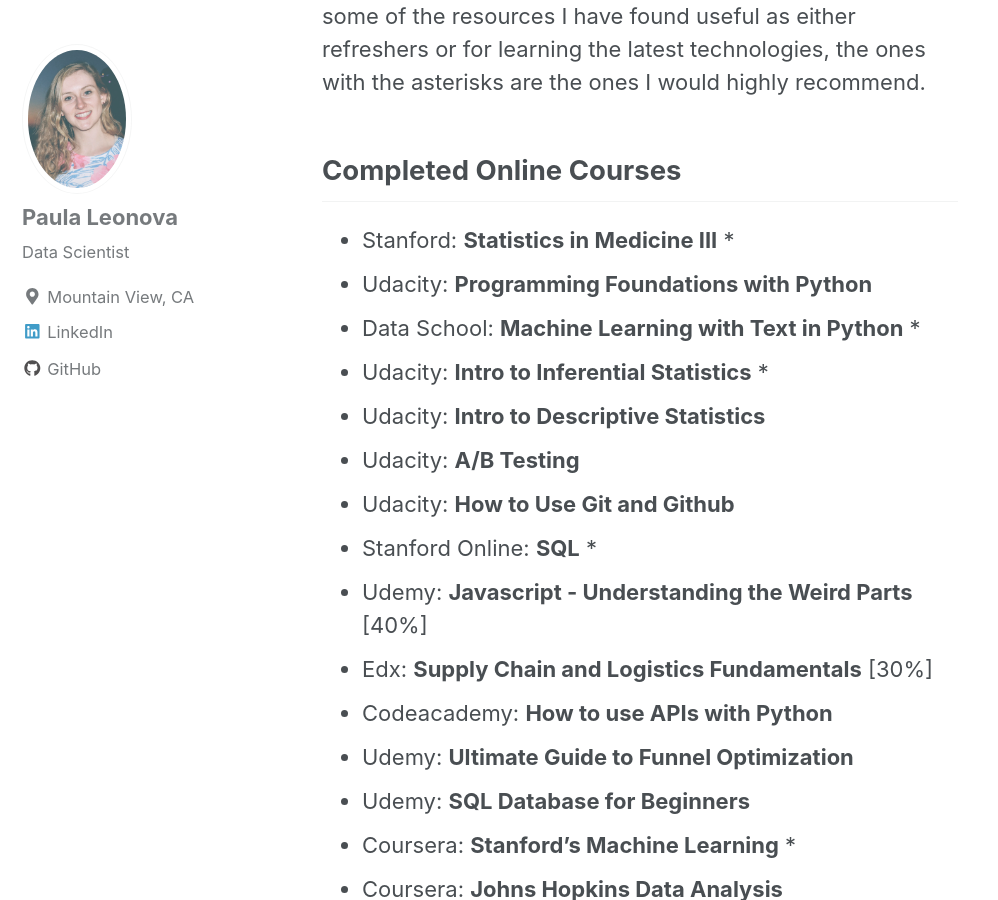
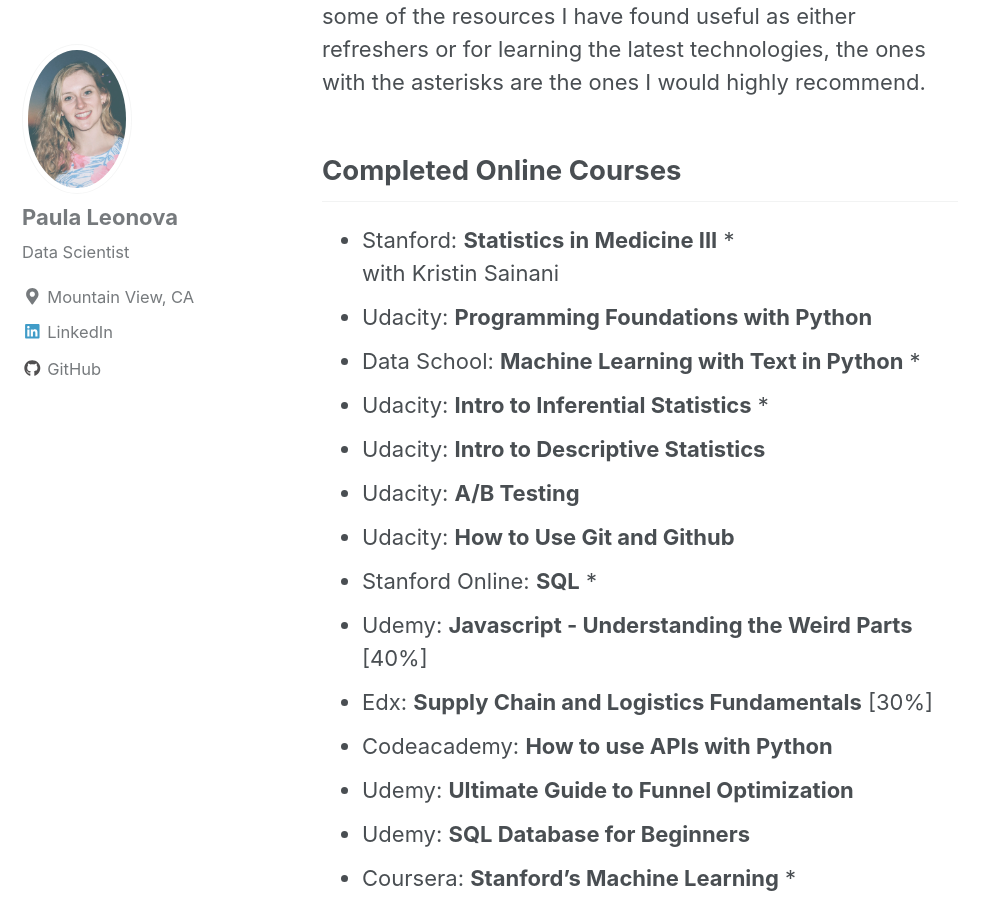
Before and after one commit to pleonova/pleonova.github.io, a Jekyll site: the page built from _pages/education.md, in a window 1280 px wide and 900 px high, scrolled down 616 px. Shown: the whole window, without its empty margins (0-998 px from the left). Built offline with Jekyll 4.4.1, drawn with Linux system fonts in a browser that asks for light colours; nearby versions of some CDN libraries.

```diff
--- a/_pages/education.md
+++ b/_pages/education.md
@@ -11,7 +11,8 @@ Around the time I graduated, MOOCs were just taking off (MOOCs - Massive Open On
 Though I've only scratched the tip of the iceberg, below are some of the resources I have found useful as either refreshers or for learning the latest technologies, the ones with the asterisks are the ones I would highly recommend.
 
 ## Completed Online Courses
-- Stanford: **Statistics in Medicine III** *
+- Stanford: **Statistics in Medicine III** * <br />
+  with Kristin Sainani
 - Udacity: **Programming Foundations with Python**
 - Data School: **Machine Learning with Text in Python** *
 - Udacity: **Intro to Inferential Statistics** *
```
